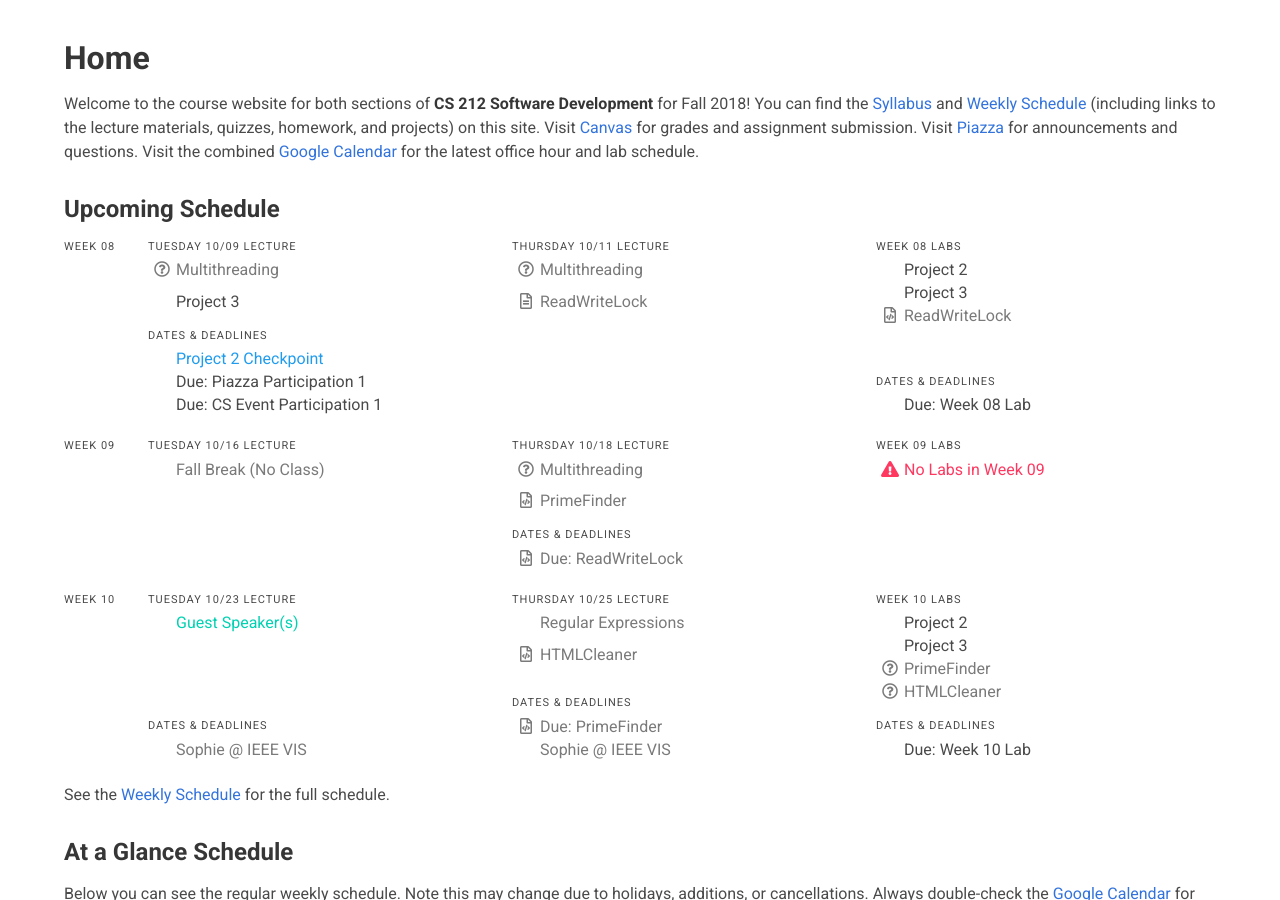
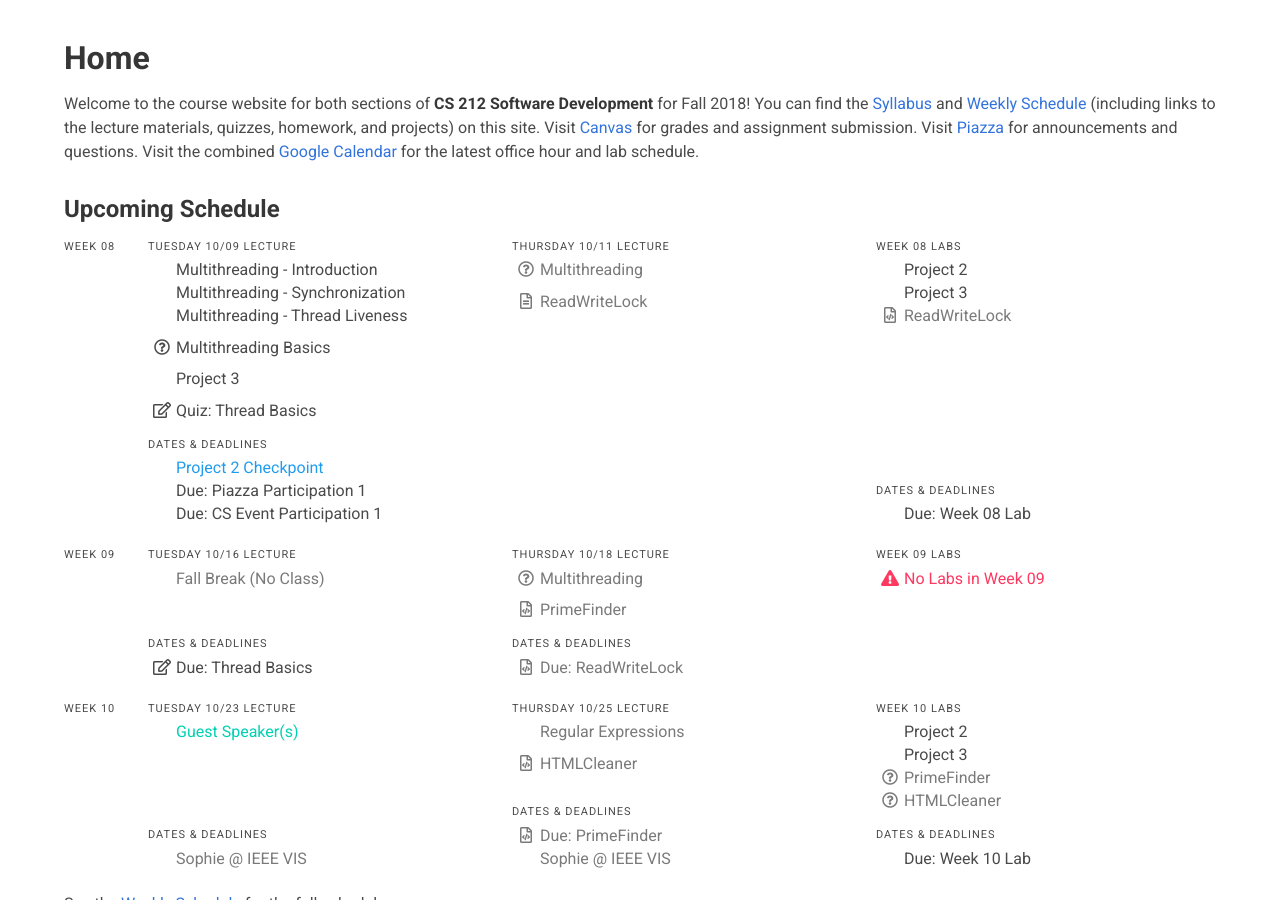
Before and after one commit to usf-cs212-fall2018/usf-cs212-fall2018.github.io, a Jekyll site: the page built from index.html, in a window 1280 px wide and 900 px high, scrolled down 229 px. Built offline with Jekyll 4.4.1, drawn with Linux system fonts in a browser that asks for light colours; nearby versions of some CDN libraries.

Commit message:
Adding lecture materials.

```diff
--- a/_data/schedule.yml
+++ b/_data/schedule.yml
@@ -514,13 +514,26 @@
   lectures:
     - date: 2018-10-09
       resources:
-      - text: 'Multithreading'
-        link: false
+      - text: 'Multithreading - Introduction'
+        link: 'https://drive.google.com/open?id=0BxYofk0iB_upbEhHOTFSODFZcDg'
+        icon: 'far fa-chalkboard-teacher'
+      - text: 'Multithreading - Synchronization'
+        link: 'https://drive.google.com/open?id=0BxYofk0iB_upMHp2MDl6RTc0aWM'
+        icon: 'far fa-chalkboard-teacher'
+      - text: 'Multithreading - Thread Liveness'
+        link: 'https://drive.google.com/open?id=0BxYofk0iB_upNkNlWGl5VnU3RVE'
+        icon: 'far fa-chalkboard-teacher'
+      - text: 'Multithreading Basics'
+        link: 'https://github.com/usf-cs212-fall2018/lectures/tree/master/Multithreading%20Basics'
         icon: 'far fa-question-circle'
-        type: 'grey'
+        bump: true
       - text: 'Project 3'
         link: 'https://usf-cs212-fall2018.github.io/guides/project-3.html'
         icon: 'far fa-project-diagram'
+        bump: true
+      - text: 'Quiz: Thread Basics'
+        link: 'https://usfca.instructure.com/courses/1579367/quizzes/2330523'
+        icon: 'far fa-edit'
         bump: true
       deadlines:
       - date: false
@@ -572,6 +585,10 @@
         link: false
         icon: 'far fa-umbrella-beach'
         type: 'grey'
+      deadlines:
+      - text: 'Due: Thread Basics'
+        link: 'https://usfca.instructure.com/courses/1579367/quizzes/2330523'
+        icon: 'far fa-edit'
     - date: 2018-10-18
       resources:
       - text: 'Multithreading'
```
